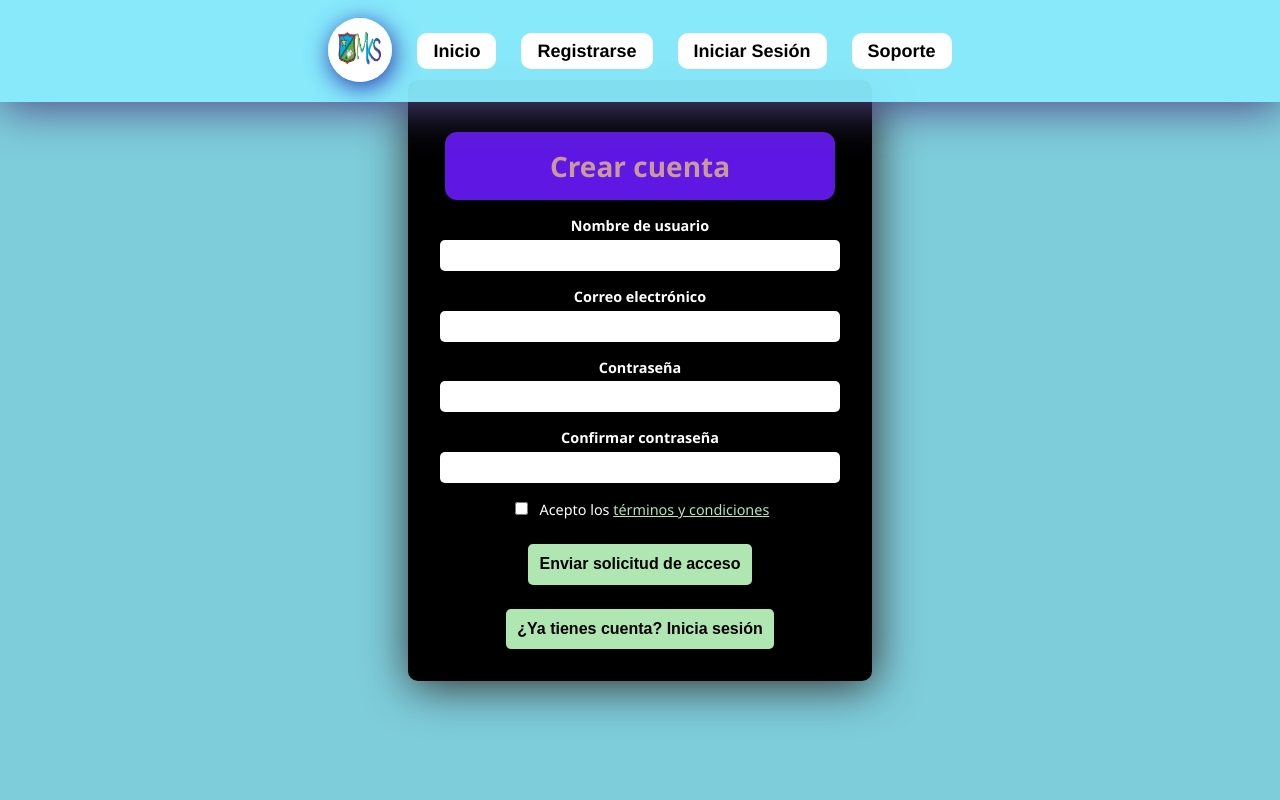
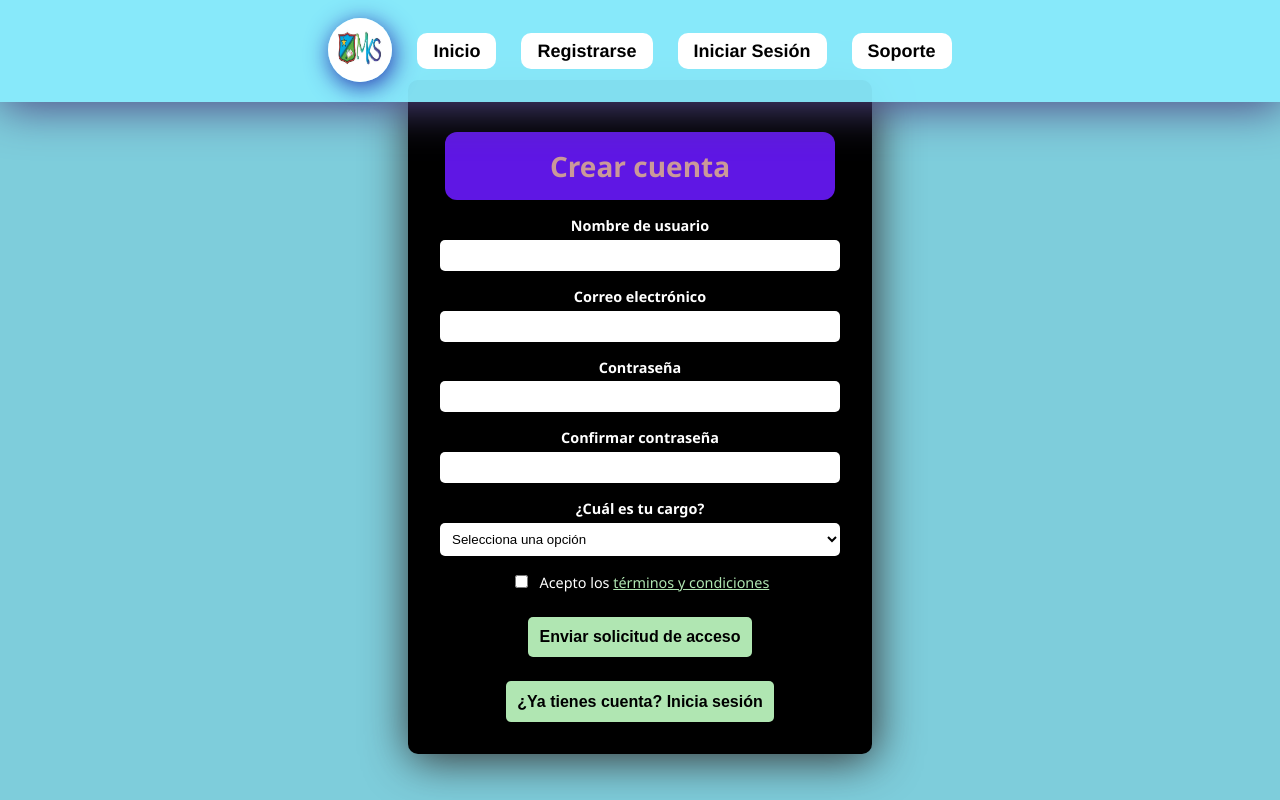
Before and after one commit to Brayansalamanca/live-futbol, a Django app: page /signup/ in a window 1280 px wide. Run offline with Django 5.2, Linux system fonts and the light colour scheme; some libraries are stand-ins or nearby versions.

```diff
--- a/tasks/templates/signup.html
+++ b/tasks/templates/signup.html
@@ -119,6 +119,16 @@
       {{ form.password2 }}
       <span style="color: #ff6666; font-size: 0.8rem;">{{ form.password2.errors }}</span>
     </div>
+    <div class="form-group">
+      <label for="id_rol">¿Cuál es tu cargo?</label>
+      <select name="rol" id="id_rol" required style="padding: 0.5rem; border-radius: 5px; border: none; outline: none; background: white; color: black;">
+        <option value="" disabled selected>Selecciona una opción</option>
+        <option value="Asistente de Bienestar">Asistente de Bienestar</option>
+        <option value="Coordinación">Coordinación</option>
+        <option value="Profesor">Profesor</option>
+        <option value="Administrativo">Administrativo</option>
+      </select>
+    </div>
 
     <div class="terms">
       <input type="checkbox" name="acepta" id="acepta" required>
```
